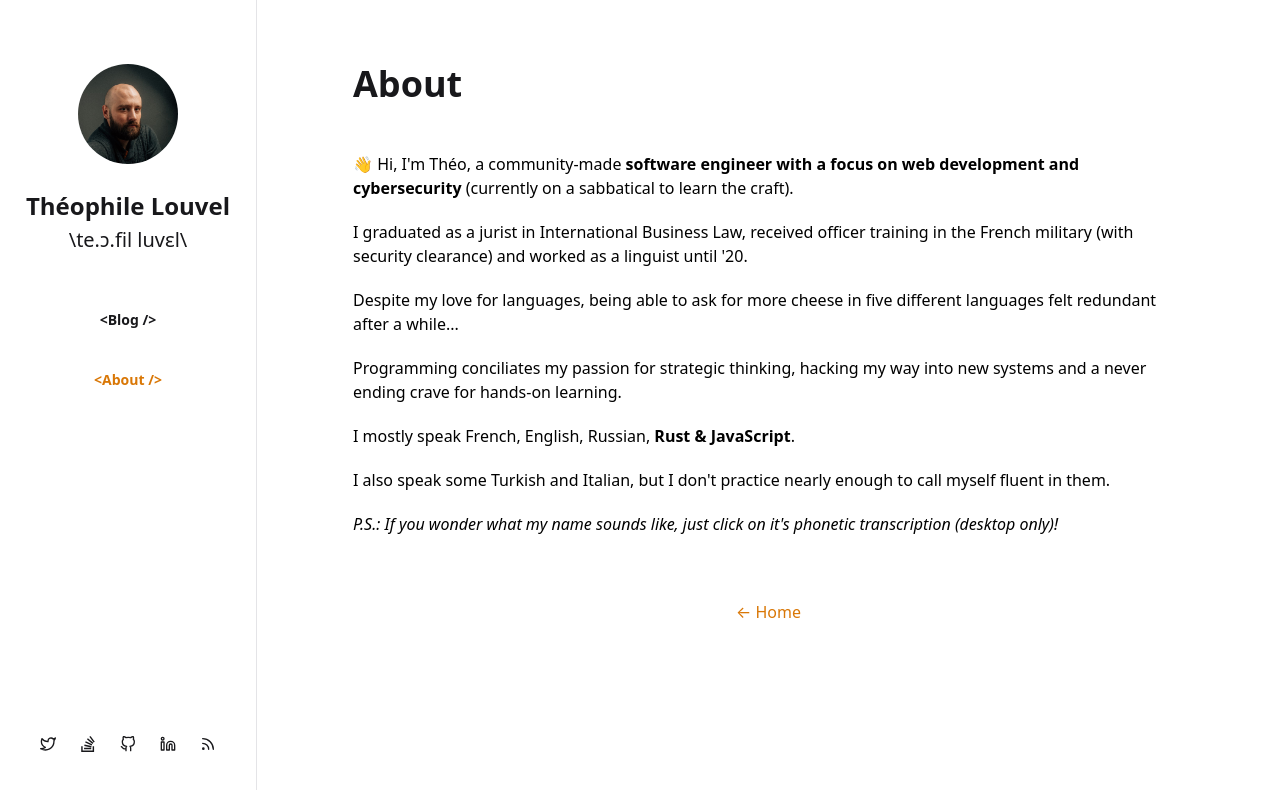
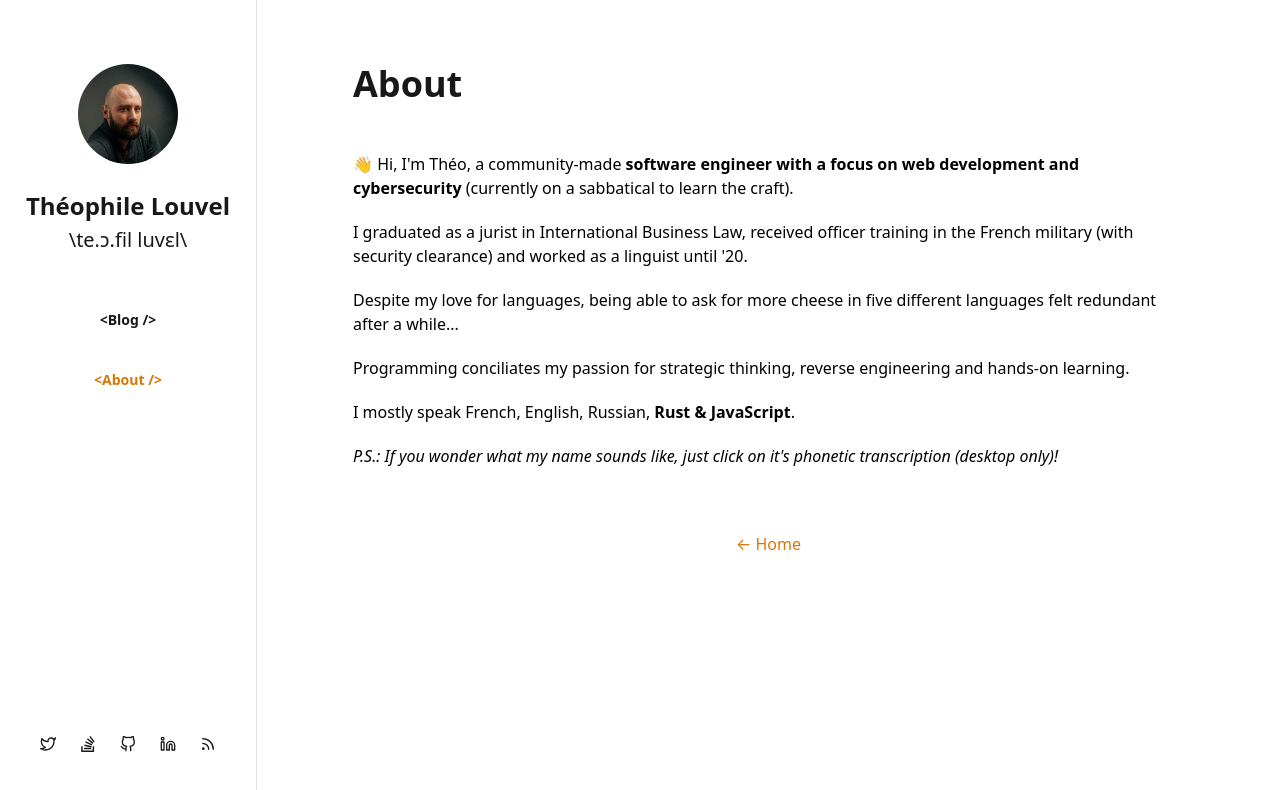
Before and after one commit to theophilelouvel/personal-site, a Next.js app: page /about in a window 1280 px wide. Shown: the top 790 px of the page. Built offline with nearby package versions, Linux system fonts and the light colour scheme.

Commit message:
update about page

```diff
--- a/pages/about.js
+++ b/pages/about.js
@@ -30,11 +30,9 @@ export default function Custom404() {
 
                 <p>Despite my love for languages, being able to ask for more cheese in five different languages felt redundant after a while...</p>
 
-                <p>Programming conciliates my passion for strategic thinking, hacking my way into new systems and a never ending crave for hands-on learning.</p>
+                <p>Programming conciliates my passion for strategic thinking, reverse engineering and hands-on learning.</p>
 
                 <p>I mostly speak French, English, Russian, <strong>Rust & JavaScript</strong>.</p>
-
-                <p>I also speak some Turkish and Italian, but I don't practice nearly enough to call myself fluent in them.</p>
 
                 <p><em> P.S.: If you wonder what my name sounds like, just click on it's phonetic transcription (desktop only)! </em></p>
 
```
